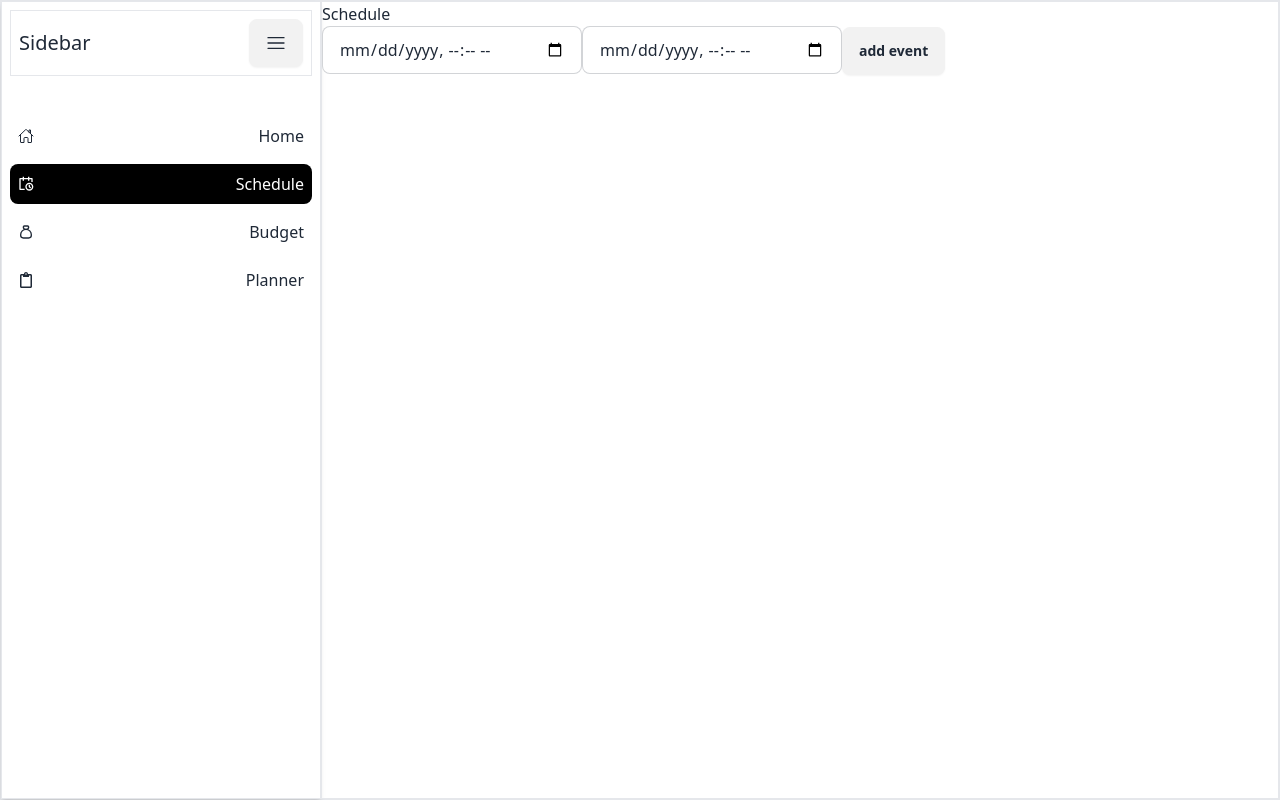
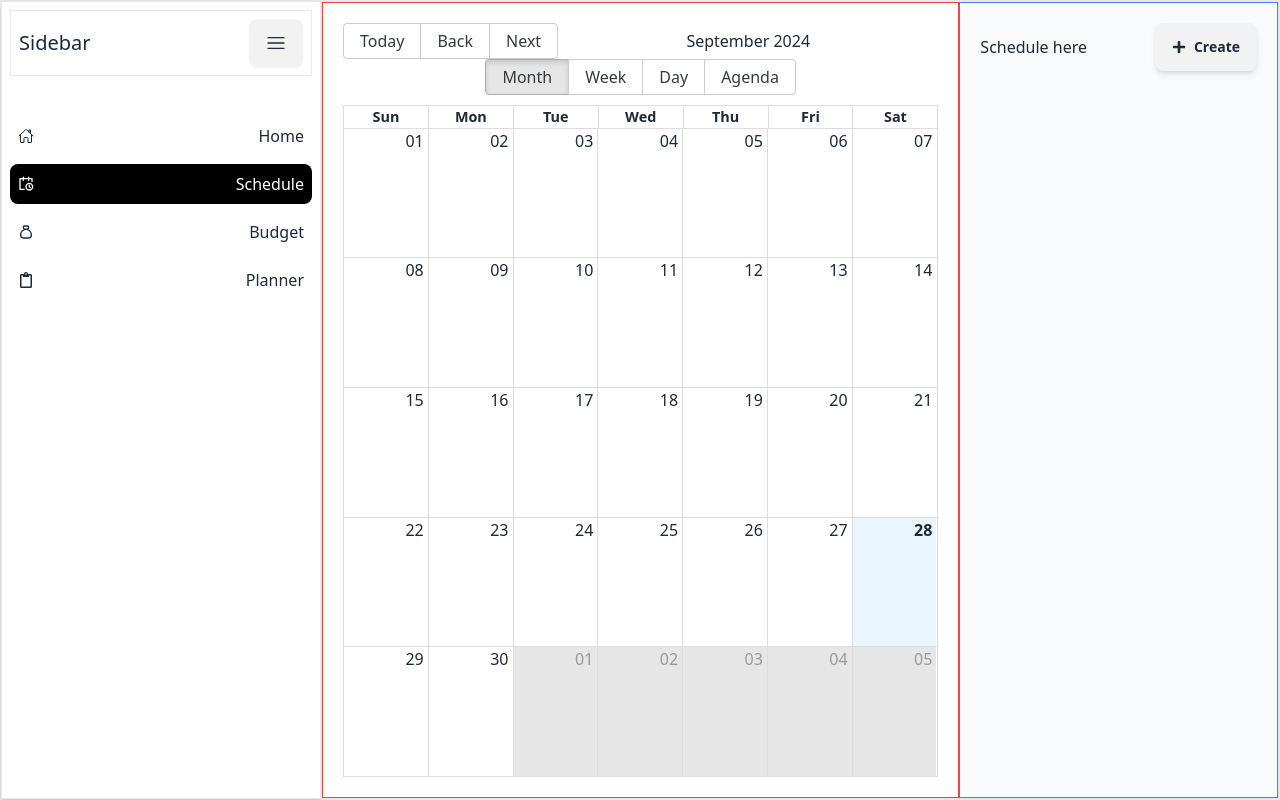
Before and after one commit to sadmaningithub/academic-shelf-client, a React (Vite) app: page /dashboard/schedule in a window 1280 px wide. Built offline with nearby package versions, Linux system fonts and the light colour scheme.

Commit message:
add create event modal

```diff
--- /dev/null
+++ b/src/components/DashboardComponents/BigCalendar.jsx
@@ -0,0 +1,35 @@
+import { Calendar, momentLocalizer } from "react-big-calendar";
+import moment from "moment";
+import "react-big-calendar/lib/css/react-big-calendar.css"
+
+const localizer = momentLocalizer(moment) // or globalizeLocalizer
+
+console.log(moment());
+
+const BigCalendar = () => {
+
+    const myEventsList = [
+        {
+            title: "Meeting",
+            start: new Date(2025, 8, 7, 6, 0),
+            end: new Date(2025, 8, 7, 7, 0),
+
+        },
+    ];
+
+    return (
+        <div className="h-full">
+
+            <Calendar
+                localizer={localizer}
+                events={myEventsList}
+                startAccessor="start"
+                endAccessor="end"
+            />
+
+
+        </div>
+    );
+};
+
+export default BigCalendar;
--- /dev/null
+++ b/src/components/DashboardComponents/CreateEventModal.jsx
@@ -0,0 +1,18 @@
+
+
+const CreateEventModal = () => {
+    return (
+        <div className="bg-gray-100 w-full border border-purple-500">
+            <form className="flex flex-col justify-between  border border-orange-500" >
+                <input className="input input-bordered" type="text" name="title" />
+                <input type="text" name="subject" />
+                <input type="text" name="instructor" />
+                <input type="datetime-local" name="startTime" />
+                <input type="datetime-local" name="endTime" />
+                <input type="submit" value='Create' />
+            </form>
+        </div>
+    );
+};
+
+export default CreateEventModal;
--- /dev/null
+++ b/src/components/DashboardComponents/EventLabel.jsx
@@ -0,0 +1,19 @@
+
+
+const EventLabel = () => {
+    return (
+        <div className="bg-orange-300 text-white">
+            <div className="card bg-base-100 w-96 shadow-xl">
+                <div className="card-body">
+                    <h2 className="card-title">Card title!</h2>
+                    <p>If a dog chews shoes whose shoes does he choose?</p>
+                    <div className="card-actions justify-end">
+                        <button className="btn btn-primary">Buy Now</button>
+                    </div>
+                </div>
+            </div>
+        </div>
+    );
+};
+
+export default EventLabel;
--- a/src/components/NavBar/NavBar.jsx
+++ b/src/components/NavBar/NavBar.jsx
@@ -11,6 +11,7 @@ const NavBar = () => {
         <li> <NavLink to='/practice'> Practice</NavLink> </li>
         <li> <NavLink to='/addResource'>Add Resource</NavLink> </li>
         <li> <NavLink to='/discussion'>Discussion</NavLink> </li>
+        <li> <NavLink to='dashboard'>dashboard</NavLink> </li>
     </>
 
     return (
--- a/src/pages/DashboardPages/Schedule.jsx
+++ b/src/pages/DashboardPages/Schedule.jsx
@@ -1,106 +1,33 @@
-// import moment from "moment";
-// import { useState } from "react";
-// import { Calendar, momentLocalizer } from "react-big-calendar";
-// import "react-big-calendar/lib/css/react-big-calendar.css"
 
-import { useEffect, useState } from "react";
-
-// const localizer = momentLocalizer(moment)
-
-// console.log(moment());
-// console.log(typeof moment());
-// console.log(moment()._d);
-// console.log(moment().date());
-// console.log(moment().day());
-// console.log(moment().month());
-// console.log(moment().year());
-// console.log(Date());
-
-
+import { useState } from "react";
+import BigCalendar from "../../components/DashboardComponents/BigCalendar";
+import { FaPlus } from "react-icons/fa";
+import CreateEventModal from "../../components/DashboardComponents/CreateEventModal";
 
 const Schedule = () => {
 
-    // const [startDate, setStartDate] = useState(null)
-    // const [endtDate, setEndDate] = useState(null)
-
-    // const handleAddEvent = e => {
-    //     e.preventDefault()
-    //     const startDate = new Date(e.target.startEvent.value);
-    //     const endDate = new Date(e.target.endEvent.value);
-    //     setStartDate(startDate)
-    //     setEndDate(endDate)
-    //     console.log(startDate);
-    //     console.log(endDate);
-    // }
-
-    // const myEventsList = [
-    //     {
-    //         title: "Meeting",
-    //         start: startDate,
-    //         end: endtDate,
-
-    //     },
-    // ];
-
-    const [events, setEvents] = useState([]);
-
-    const handleAddEvent = e => {
-        e.preventDefault();
-        const form = e.target;
-        const startDate = form.start.value;
-        const endDate = form.end.value;
-        const date = { startDate, endDate }
-        console.log(startDate, endDate);
-        fetch('http://localhost:5000/events', {
-            method: 'POST',
-            headers: {
-                'content-type': 'application/json'
-            },
-            body: JSON.stringify(date)
-
-        })
-            .then(res => res.json())
-            .then(data => console.log(data))
-    }
-
-    // useEffect(() => {
-    //     fetch('http://localhost:5000/events')
-    //         .then(res => res.json())
-    //         .then(data => {
-    //             console.log(events);
-    //             setEvents(data)
-    //         })
-
-    // }, [])
-    const newDate = new Date("2025-09-06T22:25")
-
-    console.log(newDate);
-
+    const [showModal, setShowModal] = useState(false)
 
     return (
-        <div className="w-full border ">
+        <div className="w-full flex flex-col md:flex-row justify-between items-center relative border ">
+            {/* <div>
             <h1>Schedule</h1>
+            </div> */}
+            <div className="h-full w-2/3 p-5 border border-red-500">
+                <BigCalendar />
+            </div>
+            <div className="h-full w-1/3 p-5 bg-gray-50 border border-blue-500">
+                <div className="flex flex-row justify-between items-center">
+                    <span>Schedule here</span>
+                    <button onClick={() => setShowModal(!showModal)} className="btn shadow-md"><FaPlus /> Create</button>
+                </div>
 
-            <form onSubmit={handleAddEvent}>
-                <input className="input input-bordered" type="datetime-local" name="start" id="" />
-                <input className="input input-bordered" type="datetime-local" name="end" id="" />
-                <input className="btn" type="submit" value="add event" />
-            </form>
-            {/* <form onSubmit={handleAddEvent}>
-                <input className="input input-bordered" type="datetime-local" name="startEvent" id="" />
-                <input className="input input-bordered" type="datetime-local" name="endEvent" id="" />
-                <input className="btn" type="submit" value="add event" />
-            </form>
-            <div className="flex flex-row justify-center p-5 h-2/3 border">
-                <Calendar
-                    localizer={localizer}
-                    events={myEventsList}
-                    startAccessor="start"
-                    endAccessor="end"
-                    // style={{width: 1200}}
-                    className="w-2/3 border border-blue-500"
-                />
-            </div> */}
+            </div>
+            <div className="absolute max-w-lg w-full z-10 ">
+                {
+                    showModal && <CreateEventModal />
+                }
+            </div>
         </div>
     );
 };
```
